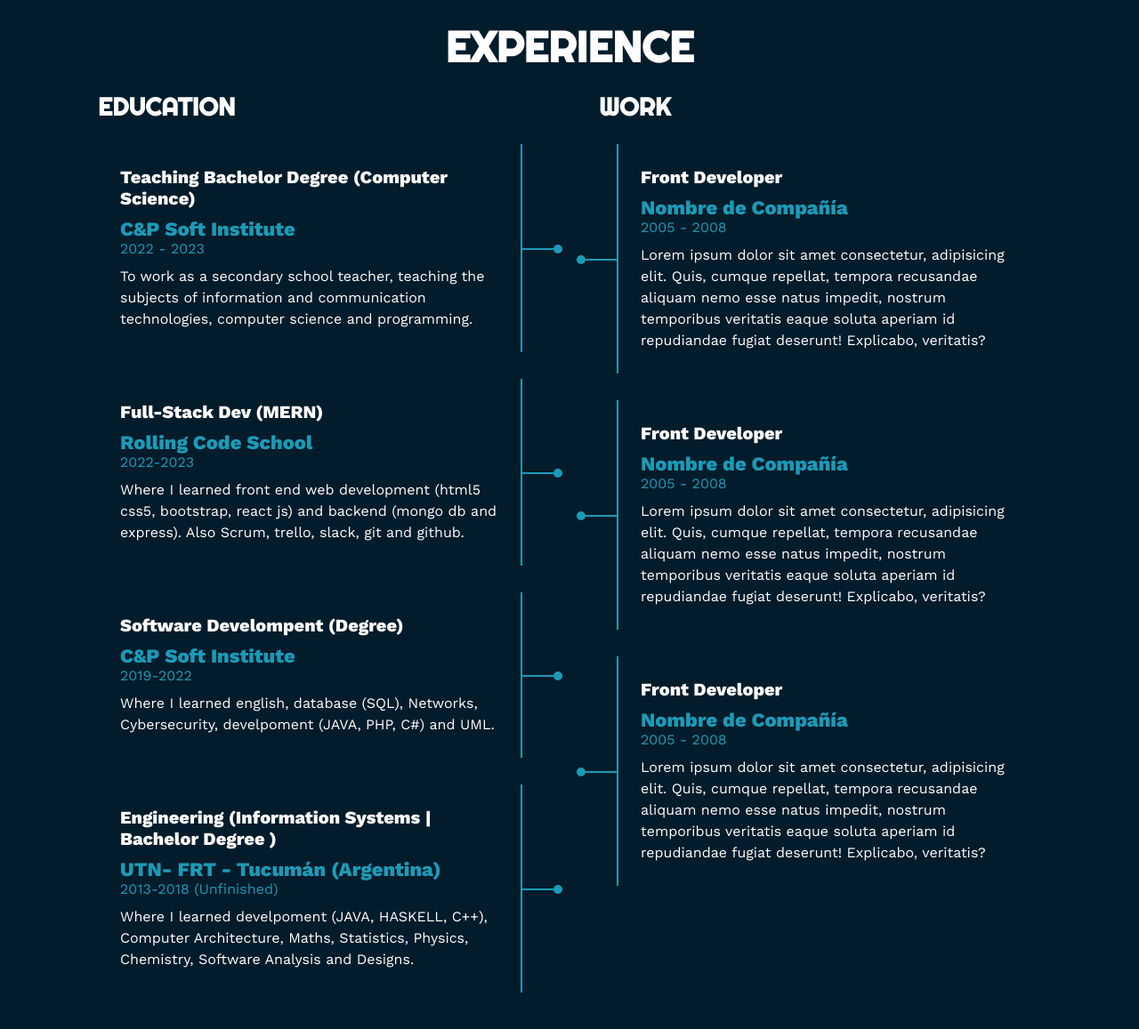
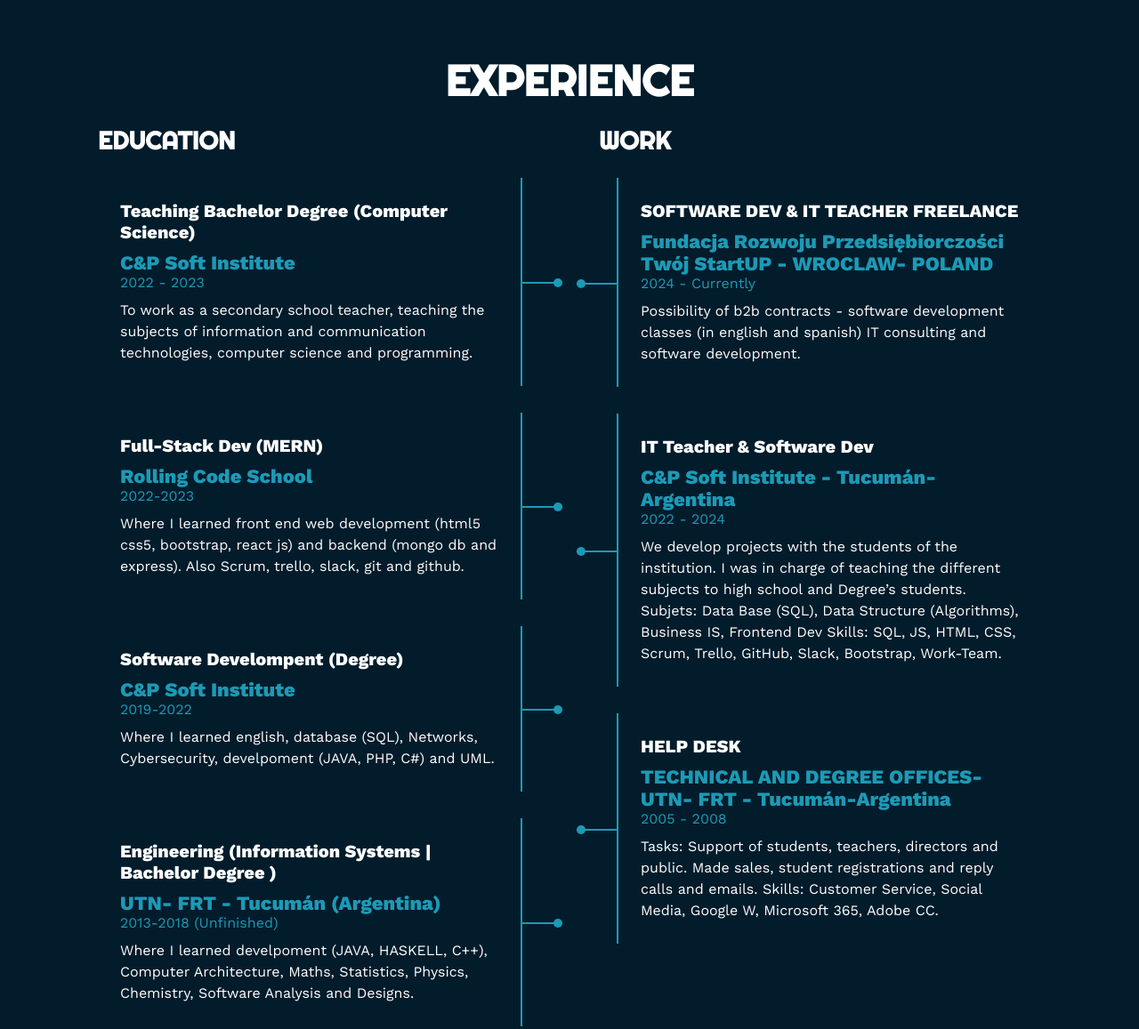
Before and after one commit to crimanvel/PortfolioCristianManuelVeliz, a plain HTML site: page index.html in a window 1280 px wide. Shown: the part 1483-2640 px from the top of the page at 89% size. Drawn offline with nearby package versions, Linux system fonts and the light colour scheme.

Commit message:
change in description

```diff
--- a/index.html
+++ b/index.html
@@ -26,7 +26,7 @@
             <li><a href="#inicio" onclick="seleccionar()">HOME</a></li>
             <li><a href="#sobremi" onclick="seleccionar()">ABOUT ME</a></li>
             <li><a href="#curriculum" onclick="seleccionar()">EXPERIENCE</a></li>
-            <li><a href="#portfolio" onclick="seleccionar()">PROYECTS</a></li>
+            <!--            <li><a href="#portfolio" onclick="seleccionar()">PROYECTS</a></li> -->
             <li><a href="#footer" onclick="seleccionar()">SOCIAL MEDIA</a></li>
 
           </ul>
@@ -59,13 +59,13 @@
 
           From that moment on, I've always enjoyed learning, helping people around me and solving problems with creativity.
 
-          Every day I enjoy life, spending time with my loved ones and fighting to fulfill my dreams.
+          <br> Every day I enjoy life, spending time with my loved ones and fighting to fulfill my dreams.
 
-          I love the IT World.
+         <br> I love the IT World.
 
           Although I have experience like customer server, help desk , software developer, community manager and teacher, but I'm currently focusing on data science and data analytics.
 
-          But I also enjoy graphic design, web development, backend development, music, sports, literature, draw, photography, travel and speak with people from different countries.
+         <br> But I also enjoy graphic design, web development, backend development, music, sports, literature, draw, photography, travel and speak with people from different countries.
         </p>
 
         <div class="fila">
@@ -96,10 +96,6 @@
           <div class="col">
             <h3>Interest</h3>
             <div class="contenedor-intereses">
-              <div class="interes">
-                <i class="fa-solid fa-language"></i>
-                <span>IDIOMS</span>
-              </div>
               <div class="interes">
                 <i class="fa-solid fa-headphones"></i>
                 <span>MUSIC</span>
@@ -199,42 +195,38 @@
           <div class="col derecha">
             <h3>WORK</h3>
             <div class="item der">
-              <h4>Front Developer</h4>
-              <span class="casa">Nombre de Compañía</span>
-              <span class="fecha">2005 - 2008</span>
+              <h4>SOFTWARE DEV & IT TEACHER FREELANCE</h4>
+              <span class="casa">Fundacja Rozwoju Przedsiębiorczości
+                Twój StartUP - WROCLAW- POLAND
+              </span>
+              <span class="fecha">2024 - Currently</span>
               <p>
-                Lorem ipsum dolor sit amet consectetur, adipisicing elit. Quis,
-                cumque repellat, tempora recusandae aliquam nemo esse natus
-                impedit, nostrum temporibus veritatis eaque soluta aperiam id
-                repudiandae fugiat deserunt! Explicabo, veritatis?
+                Possibility of b2b contracts - software development classes (in english and spanish) IT consulting and software development. </p>
+              <div class="conectord">
+                <div class="circulod"></div>
+              </div>
+            </div>
+            <div class="item der">
+              <h4>IT Teacher & Software Dev</h4>
+              <span class="casa">C&P Soft Institute - Tucumán-Argentina</span>
+              <span class="fecha">2022 - 2024</span>
+              <p>
+                We develop projects with the students of the institution. I was in charge of teaching the different subjects to high school and Degree’s students.
+
+                Subjets: Data Base (SQL), Data Structure (Algorithms), Business IS, Frontend Dev Skills: SQL, JS, HTML, CSS, Scrum, Trello, GitHub, Slack, Bootstrap, Work-Team.
               </p>
               <div class="conectord">
                 <div class="circulod"></div>
               </div>
             </div>
             <div class="item der">
-              <h4>Front Developer</h4>
-              <span class="casa">Nombre de Compañía</span>
+              <h4>HELP DESK</h4>
+              <span class="casa">TECHNICAL AND DEGREE OFFICES- UTN- FRT - Tucumán-Argentina</span>
               <span class="fecha">2005 - 2008</span>
               <p>
-                Lorem ipsum dolor sit amet consectetur, adipisicing elit. Quis,
-                cumque repellat, tempora recusandae aliquam nemo esse natus
-                impedit, nostrum temporibus veritatis eaque soluta aperiam id
-                repudiandae fugiat deserunt! Explicabo, veritatis?
-              </p>
-              <div class="conectord">
-                <div class="circulod"></div>
-              </div>
-            </div>
-            <div class="item der">
-              <h4>Front Developer</h4>
-              <span class="casa">Nombre de Compañía</span>
-              <span class="fecha">2005 - 2008</span>
-              <p>
-                Lorem ipsum dolor sit amet consectetur, adipisicing elit. Quis,
-                cumque repellat, tempora recusandae aliquam nemo esse natus
-                impedit, nostrum temporibus veritatis eaque soluta aperiam id
-                repudiandae fugiat deserunt! Explicabo, veritatis?
+                Tasks: Support of students, teachers, directors and public. Made sales, student registrations and reply calls and emails.
+
+                Skills: Customer Service, Social Media, Google W, Microsoft 365, Adobe CC.
               </p>
               <div class="conectord">
                 <div class="circulod"></div>
@@ -244,7 +236,7 @@
         </div>
       </div>
     </section>
-
+<!--
     <section id="portfolio" class="portfolio">
       <div class="contenido-seccion">
         <h2>PROYECTS</h2>
@@ -252,8 +244,9 @@
           <div class="proyecto">
             <img src="img/p1.jpg" alt="" />
             <div class="overlay">
-              <h3>Diseño Creativo</h3>
-              <p>Fotografía</p>
+              <a href="https://dewbiegames.netlify.app/">  <h3>Dewbie Games</h3>
+                <p>Software Develompent</p></a>
+
             </div>
           </div>
           <div class="proyecto">
@@ -294,6 +287,7 @@
         </div>
       </div>
     </section>
+    -->
     <!-- footer -->
     <footer id="footer">
       <a href="#inicio" class="arriba">
```
Also changed, not shown: img/p1.jpg.
